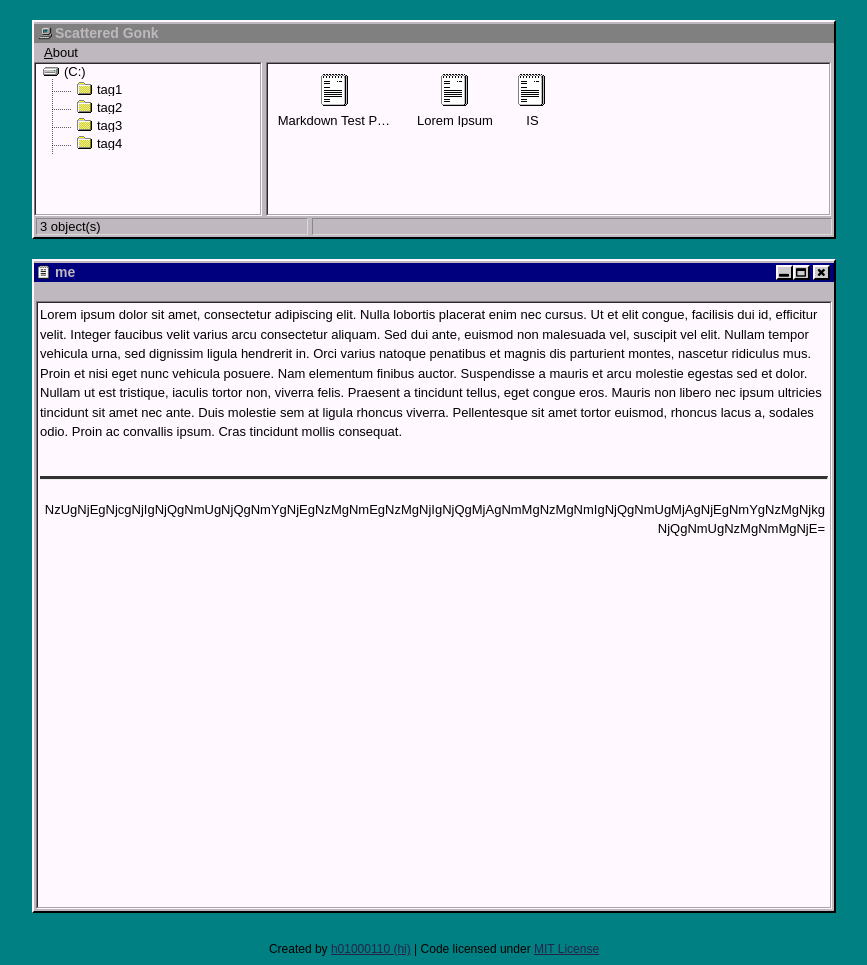
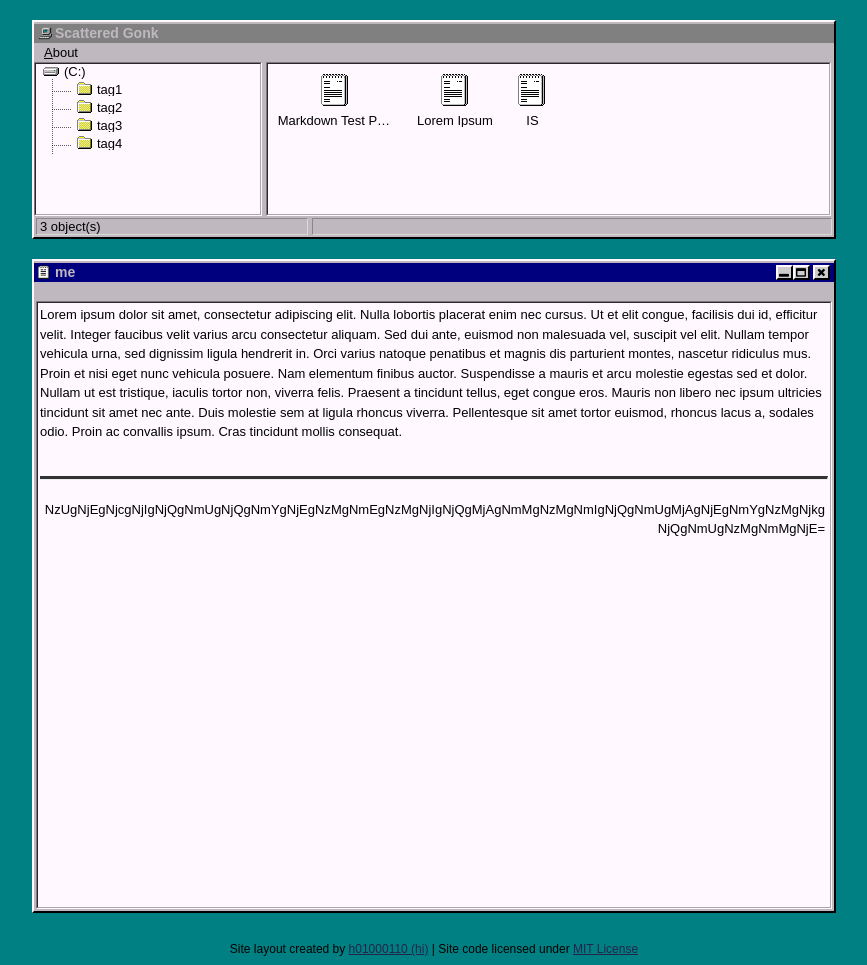
Before and after one commit to scattered-gonk/scattered-gonk.github.io, a Jekyll site: the page built from me/index.md, in a window 1280 px wide. Shown: the whole page, without its empty margins (206-1073 px from the left). Built offline with Jekyll 4.4.1, drawn with Linux system fonts in a browser that asks for light colours.

Commit message:
Updated files

```diff
--- a/_layouts/default.html
+++ b/_layouts/default.html
@@ -92,7 +92,7 @@
 	<script src="/assets/js/001.js"></script>
 	<script src="/assets/js/002.js"></script>
 	<div class="footer">
-		<p>Created by <a href="http://github.com/h01000110" target="_blank">h01000110 (hi)</a> | Code licensed under <a href="https://github.com/h01000110/h01000110.github.io/blob/master/LICENSE" target="_blank">MIT License</a></p>
+		<p>Site layout created by <a href="http://github.com/h01000110" target="_blank">h01000110 (hi)</a> | Site code licensed under <a href="https://github.com/h01000110/h01000110.github.io/blob/master/LICENSE" target="_blank">MIT License</a></p>
 	</div>
 </body>
 </html>
```
